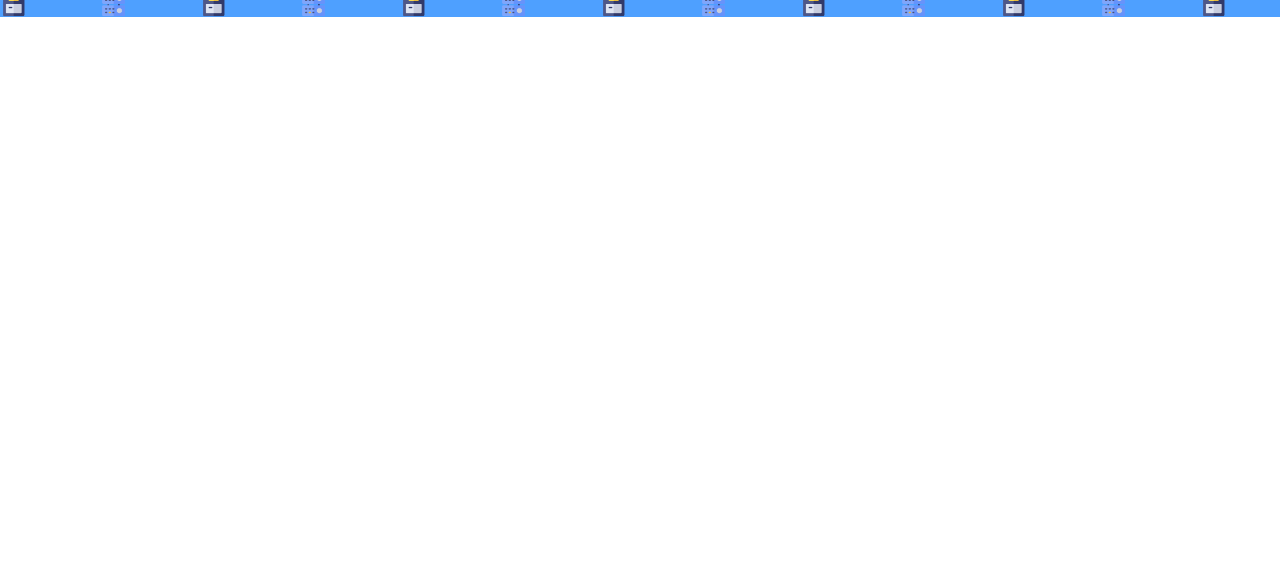
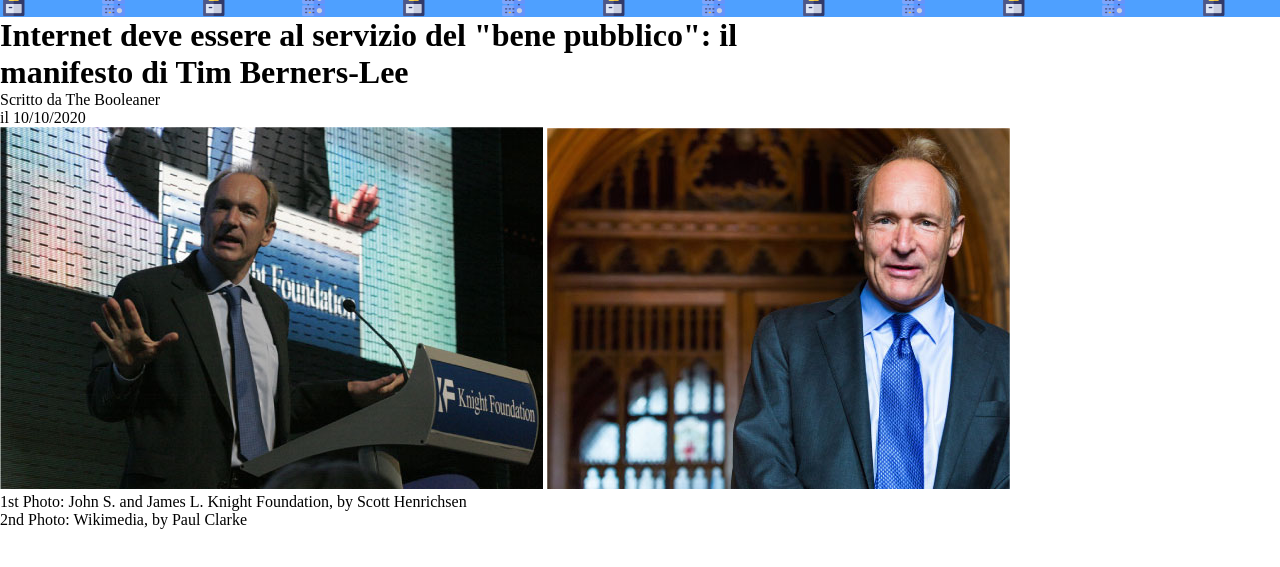
Before and after one commit to KevinZucca/html-css-booleaner, a plain HTML site: page index.html in a window 1280 px wide. Shown: the part 183-750 px from the top of the page. Drawn offline with Linux system fonts and the light colour scheme.

Commit message:
Prima sezione del main

```diff
--- a/index.html
+++ b/index.html
@@ -14,6 +14,16 @@
 
 
     <main>
+        <!-- PRIMA SEZIONE -->
+        <div class="titolo">
+            <h1>Internet deve essere al servizio del "bene pubblico": il <br> manifesto di Tim Berners-Lee</h1>
+            <p class="grey">Scritto da <span id="booleaner">The Booleaner</span></p>
+            <p class="grey" id="data">il 10/10/2020</p>
+            <img src="/img/tim-1.jpg" alt="tim-1">
+            <img src="/img/tim-2.jpg" alt="tim-2">
+            <p class="photo-description">1st Photo: John S. and James L. Knight Foundation, by Scott Henrichsen</p>
+            <p class="photo-description">2nd Photo: Wikimedia, by Paul Clarke</p>
+        </div>
 
 
     </main>
```
Also changed, not shown: img/tim-1.jpg (added), img/tim-2.jpg (added).
